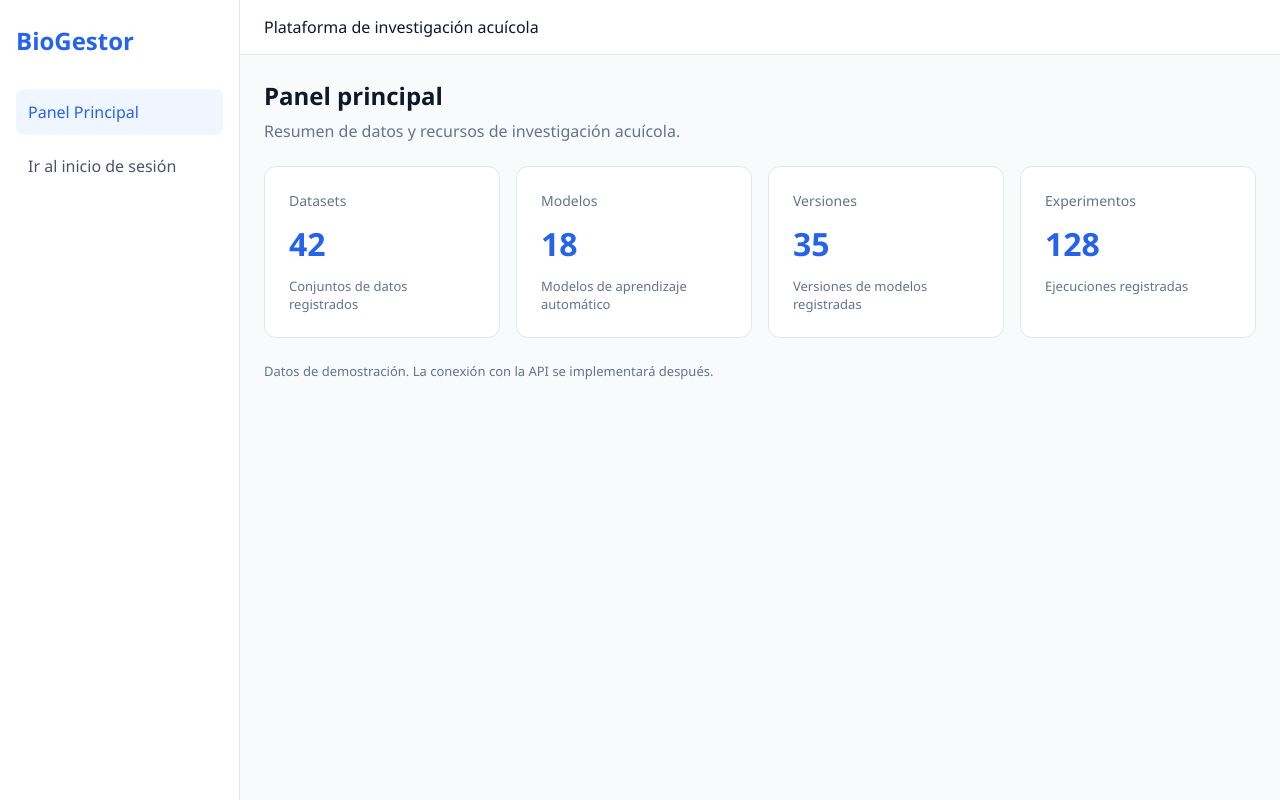
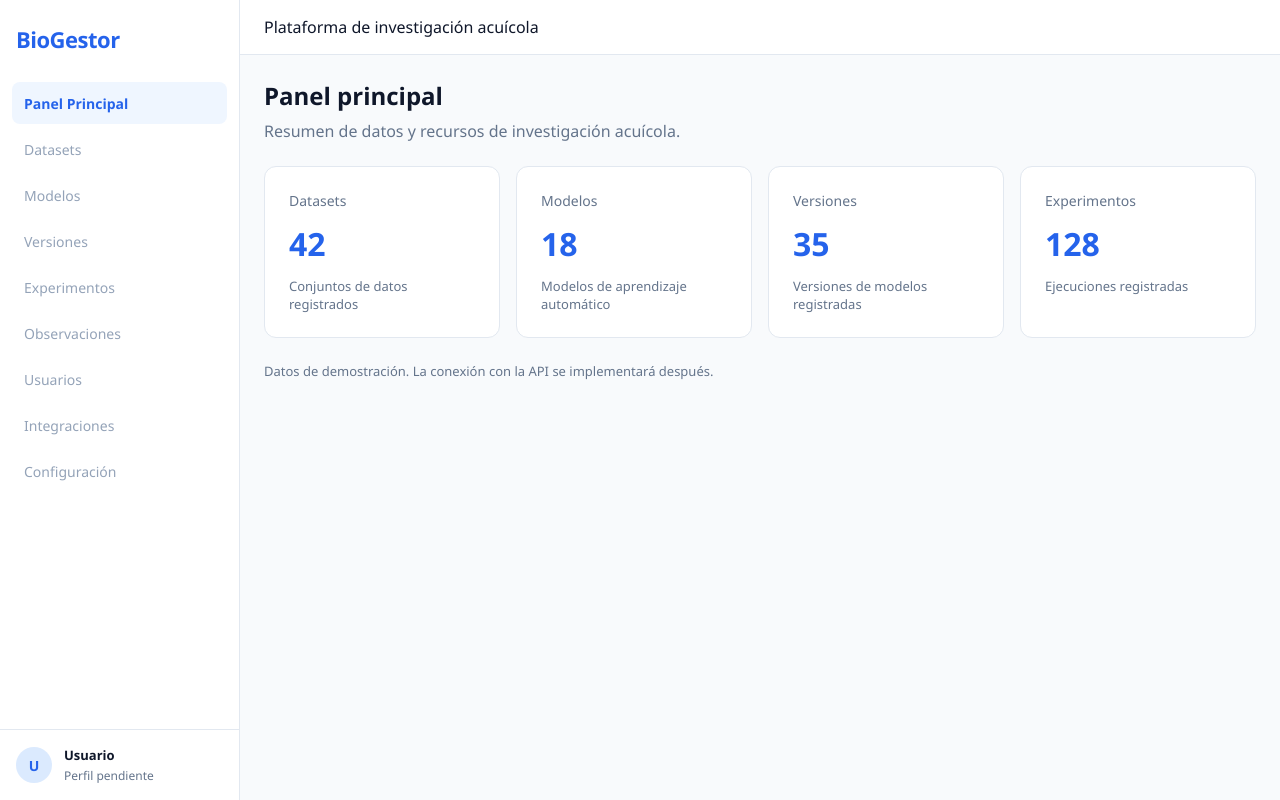
Before and after one commit to m-alvaradox/biogestor-frontend, an Angular app: page /dashboard in a window 1280 px wide. Built offline with nearby package versions, Linux system fonts and the light colour scheme.

Commit message:
feat(sidebar): mejorar la navegación y el estilo del componente sidebar

```diff
--- a/src/app/core/layout/sidebar/sidebar.html
+++ b/src/app/core/layout/sidebar/sidebar.html
@@ -1,15 +1,33 @@
-<aside>
+
+<aside class="sidebar">
+  <div class="sidebar-header">
     <h2>BioGestor</h2>
+  </div>
 
-    <nav aria-label="Navegación principal">
+  <nav class="sidebar-nav" aria-label="Navegación principal">
+    @for (item of navigationItems; track item.route) {
+      @if (item.route === '/dashboard') {
         <a
-            routerLink="/dashboard"
-            routerLinkActive="active"
-            [routerLinkActiveOptions]="{ exact: true }"
+          [routerLink]="item.route"
+          routerLinkActive="active"
+          [routerLinkActiveOptions]="{ exact: true }"
         >
-            Panel Principal
+          {{ item.label }}
         </a>
+      } @else {
+        <span class="nav-item-disabled" aria-disabled="true">
+          {{ item.label }}
+        </span>
+      }
+    }
+  </nav>
 
-        <a routerLink="/login">Ir al inicio de sesión</a>
-    </nav>
+  <div class="sidebar-footer">
+    <span class="user-avatar" aria-hidden="true">U</span>
+
+    <div class="user-info">
+      <span class="user-name">Usuario</span>
+      <span class="user-role">Perfil pendiente</span>
+    </div>
+  </div>
 </aside>
--- a/src/app/core/layout/sidebar/sidebar.scss
+++ b/src/app/core/layout/sidebar/sidebar.scss
@@ -1,27 +1,107 @@
-aside {
-    padding: 24px 16px;
+
+:host {
+  display: block;
+  height: 100%;
 }
 
-h2 {
-    margin: 0 0 32px;
-    color: #2563eb;
+.sidebar {
+  display: flex;
+  flex-direction: column;
+  height: 100%;
+  min-height: 0;
+  background: #ffffff;
 }
 
-nav {
-    display: flex;
-    flex-direction: column;
-    gap: 8px;
+.sidebar-header {
+  padding: 24px 16px 20px;
+
+  h2 {
+    margin: 0;
+    color: #2563eb;
+    font-size: 22px;
+    font-weight: 700;
+    letter-spacing: -0.5px;
+  }
 }
 
-a {
-    padding: 12px;
+.sidebar-nav {
+  display: flex;
+  flex: 1;
+  flex-direction: column;
+  gap: 4px;
+  min-height: 0;
+  padding: 8px 12px;
+  overflow-y: auto;
+
+  a,
+  .nav-item-disabled {
+    display: flex;
+    align-items: center;
+    min-height: 42px;
+    padding: 10px 12px;
     border-radius: 8px;
+    font-size: 14px;
+    text-decoration: none;
+  }
+
+  a {
     color: #475569;
-    text-decoration: none;
+    transition: background-color 0.2s, color 0.2s;
 
-    &:hover,
+    &:hover {
+      background: #f1f5f9;
+    }
+
     &.active {
-        background: #eff6ff;
-        color: #2563eb;
+      background: #eff6ff;
+      color: #2563eb;
+      font-weight: 600;
     }
+  }
+
+  .nav-item-disabled {
+    color: #94a3b8;
+    cursor: default;
+  }
 }
+
+.sidebar-footer {
+  display: flex;
+  align-items: center;
+  gap: 12px;
+  flex-shrink: 0;
+  padding: 16px;
+  border-top: 1px solid #e2e8f0;
+}
+
+.user-avatar {
+  display: flex;
+  align-items: center;
+  justify-content: center;
+  width: 36px;
+  height: 36px;
+  flex-shrink: 0;
+  border-radius: 50%;
+  background: #dbeafe;
+  color: #2563eb;
+  font-size: 14px;
+  font-weight: 600;
+}
+
+.user-info {
+  display: flex;
+  flex-direction: column;
+  gap: 3px;
+  min-width: 0;
+}
+
+.user-name {
+  color: #0f172a;
+  font-size: 13px;
+  font-weight: 600;
+}
+
+.user-role {
+  color: #64748b;
+  font-size: 12px;
+}
--- a/src/app/core/layout/sidebar/sidebar.ts
+++ b/src/app/core/layout/sidebar/sidebar.ts
@@ -1,5 +1,11 @@
+
 import { Component } from '@angular/core';
 import { RouterLink, RouterLinkActive } from '@angular/router';
+
+interface NavigationItem {
+  label: string;
+  route: string;
+}
 
 @Component({
   imports: [RouterLink, RouterLinkActive],
@@ -7,4 +13,16 @@ import { RouterLink, RouterLinkActive } from '@angular/router';
   styleUrl: './sidebar.scss',
   templateUrl: './sidebar.html',
 })
-export class Sidebar {}
+export class Sidebar {
+  readonly navigationItems: NavigationItem[] = [
+    { label: 'Panel Principal', route: '/dashboard' },
+    { label: 'Datasets', route: '/datasets' },
+    { label: 'Modelos', route: '/models' },
+    { label: 'Versiones', route: '/model-versions' },
+    { label: 'Experimentos', route: '/experiments' },
+    { label: 'Observaciones', route: '/observations' },
+    { label: 'Usuarios', route: '/users' },
+    { label: 'Integraciones', route: '/integrations' },
+    { label: 'Configuración', route: '/settings' },
+  ];
+}
```
